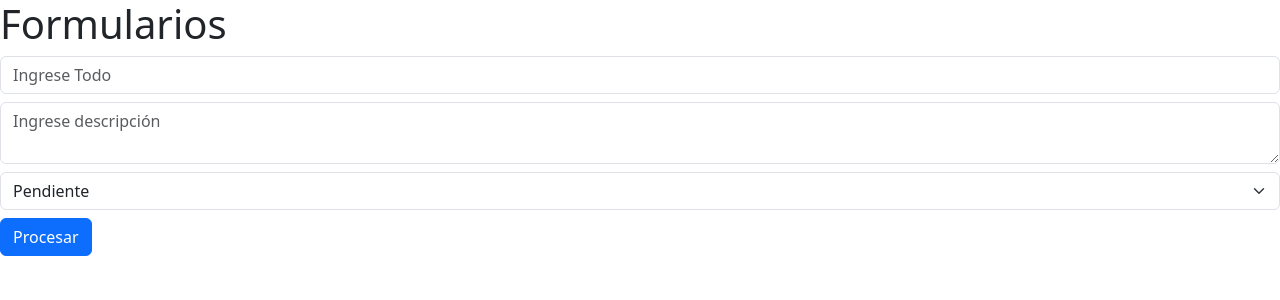
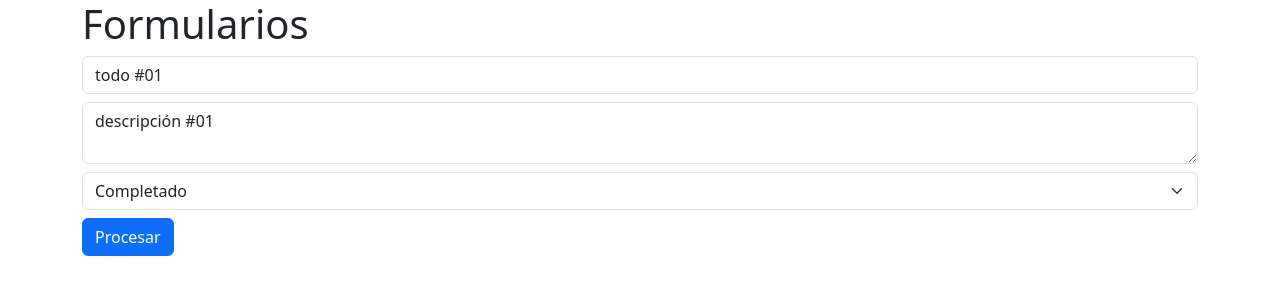
Before and after one commit to RogerBatistaCaceres/proyectos-react-fundamentos-react, a React (Vite) app: page / in a window 1280 px wide. Shown: the top 300 px of the page. Built offline with nearby package versions, Linux system fonts and the light colour scheme.

Commit message:
Fin formularios NoControlados

```diff
--- a/src/App.jsx
+++ b/src/App.jsx
@@ -6,7 +6,7 @@ import NoControlado from "./components/NoControlados";
 
 const App = () => {
   return (
-    <div classname="container">
+    <div className="container">
       <h1>Formularios</h1>
       <NoControlado />
     </div>
--- a/src/components/NoControlados.jsx
+++ b/src/components/NoControlados.jsx
@@ -1,24 +1,122 @@
+import { useRef, useState } from "react";
+
 const NoControlado = () => {
+  // Los formularios NoControlados, los datos se controlan cuando pulsamos el
+  // botón [submit], y entonces es ahí donde hacemos las validaciones
+
+  // En los formularios Controlados, los datos se controlan directamente
+  // desde las entradas de los datos, caracter a caracter. Es decir el usuario tiene
+  // interactividad con los elementos de edición, de esta forma
+  // podemos decirle en tiempo real si necesita más de x caracteres o si está
+  // introduciendo algún caracter no permitido, en tiempo real en la edición.
+
+  // La forma de hacer esto antes era, acceder directamente al document
+  // y preguntar por el id del formulario
+  // <form onSubmit={handleSubmit} id="form">
+  // const form = document.querySelector('#form')
+
+  // La forma de hacerlo en react es con useRef
+  // cada vez que se quiera hacer una referencia al dom tenemos que utilizar
+  // el useRef.
+  // cada vez que se quiera capturar de forma manual un elemento del DOM
+  // tenemos que utilizar el useRef.
+  const form = useRef(null);
+
+  const [error, setError] = useState(""); /// le pasamos string vacio que significa que no hay error "",
+  // cada vez que hay un error se lo pasamos a las funciones de validación de errores..
+
+  const handleSubmit = (e) => {
+    e.preventDefault();
+    setError(""); // Limpio el error para que si no hay error no se quede pintado en pantalla.
+
+    ///////////////////  *** CAPTURAR LOS DATOS ****************  /////////////////////////////
+    // console.log("me diste un click");
+    // console.log(form.current);
+    // Para acceder a los datos internos del formulario lo hacemos
+    // usando el FormData de JavaScript
+    // console.log(new FormData(form.current));
+    const data = new FormData(form.current);
+    // los tres puntitos anteriores (spread operator) lo que hace es que todo lo que
+    // este en entries va a tratar de pasarlo a un iterable (arreglo)
+    // Importante para procesar los formularios con FormData es necesario
+    // que los elementos tengan el atributo "name"
+
+    // console.log([...data.entries()]);
+
+    // Lo más cómodo es transformar el data a un objeto para lo cual debemos hacer
+
+    //const dataObject = Object.fromEntries([...data.entries()]);
+
+    // esta linea anterior convierte una lista de pares [clave,valor] en un objeto,
+    // todo estos son conceptos de JavaScript, no tienen que ver con react
+
+    //console.log(dataObject);
+
+    // ahora como son objetos podemos hacer la desestructuración para obtener lo datos
+
+    const { title, description, state } = Object.fromEntries([
+      ...data.entries(),
+    ]);
+
+    ///////////////////  *** VALIDAR LOS DATOS ****************  /////////////////////////////
+    // El método trim lo que hace es eliminar los espacios en blanco
+    // if (title.trim() === "") return console.log("Llena este campo");
+    // Esta es otra forma para hacer lo mismo de forma más reducida
+    // if (!title.trim()) return console.log("Llena este campo");
+
+    if (!title.trim() || !description.trim() || !state.trim())
+      return setError("LLena todos los campos");
+
+    ///////////////////  *** ENVIAR LOS DATOS ****************  /////////////////////////////
+
+    console.log(title, description, state);
+  };
+
+  // Esta es la vieja forma de poner un evento en javascript
+  // con esto se evita que el navegador haga el comportamiento por
+  // defecto de enviar los datos en la url.
+  // document.addEventListener('submit',(evento)=>{
+  // evento.preventDefault()
+  // })
+
   return (
-    <form>
+    <form onSubmit={handleSubmit} ref={form}>
+      {/* esto es lo que realmente hace react, pero para no escribir tanto código
+      se puede resumir en la línea anterior, react autómaticamente le va a pasar
+      a esa función el evento
+      onSubmit={(e) => { handleSubmit(e) }} >*/}
       <input
         type="text"
         placeholder="Ingrese Todo"
         className="form-control mb-2"
         name="title"
+        defaultValue="todo #01"
       />
       <textarea
         className="form-control mb-2"
         placeholder="Ingrese descripción"
         name="description"
+        defaultValue="descripción #01"
       />
-      <select className="form-select mb-2" name="state">
-        <option value="pendiente">Pendiente</option>
-        <option value="completado">Completado</option>
+      <select
+        className="form-select mb-2"
+        name="state"
+        defaultValue="Completado"
+      >
+        <option value="Pendiente">Pendiente</option>
+        <option value="Completado">Completado</option>
       </select>
-      <button type="submit" className="btn btn-primary mb-2">
+      <button type="submit" className="btn btn-primary">
         Procesar
       </button>
+      {
+        /* Con el operador ternarios "if then else"
+         error !== "" ? error : "No hay errores"
+      pero si quiero que no me salga el "No hay errores" si no los hay la otra forma es la siguiente
+      debo usar el otro operador "if then"
+      */
+        error !== "" && error
+      }
     </form>
   );
 };
```
